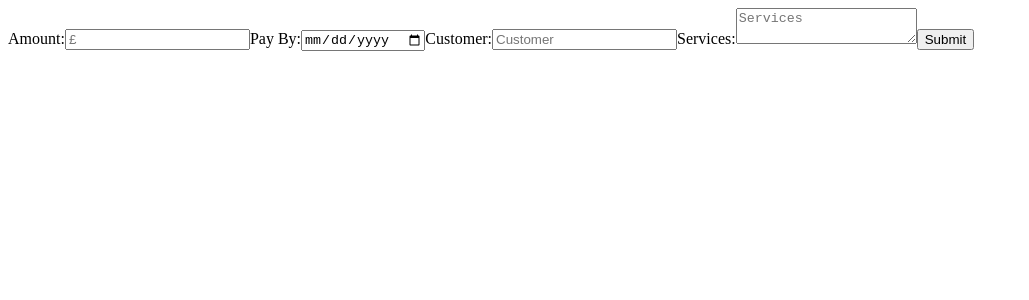
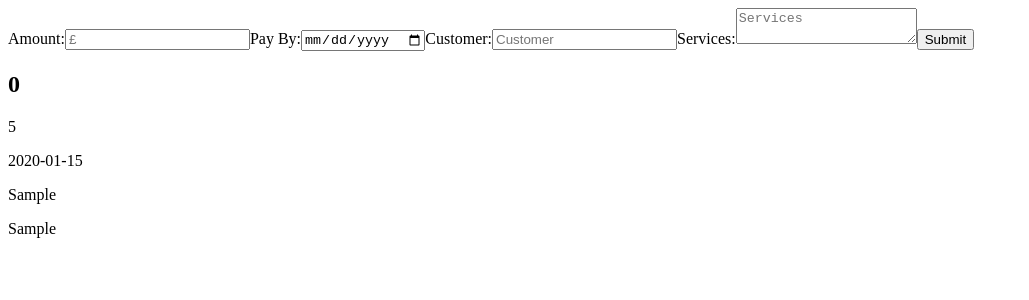
Before and after one commit to oilyquack/Nimbla-Invoice-Tracker, a React app: page / in a window 1280 px wide. Both pictures are taken after typing "5", "2020-01-15", "Sample", "Sample" into the empty fields and a click on the button "Submit". Shown: the top 300 px of the page, without its empty margins (0-1029 px from the left). Built offline with nearby package versions, Linux system fonts and the light colour scheme.

Commit message:
pass invoice details to Invoice.js and display all invoices

```diff
--- a/src/components/App.js
+++ b/src/components/App.js
@@ -1,5 +1,6 @@
 import React from "react";
 import SubmitForm from "./SubmitForm";
+import Invoices from "./Invoices";
 
 class App extends React.Component {
   constructor() {
@@ -13,12 +14,9 @@ class App extends React.Component {
   }
 
   receiver(invoice) {
-    this.setState(
-      {
-        invoices: [...this.state.invoices, invoice]
-      },
-      () => console.log(this.state.invoices)
-    );
+    this.setState({
+      invoices: [...this.state.invoices, invoice]
+    });
   }
 
   render() {
@@ -28,6 +26,7 @@ class App extends React.Component {
           invoiceID={this.state.invoices.length}
           receiver={this.receiver}
         />
+        <Invoices invoices={this.state.invoices} />
       </div>
     );
   }
--- /dev/null
+++ b/src/components/Invoice.js
@@ -0,0 +1,15 @@
+import React from "react";
+
+function Invoice({ invoiceId, amount, payBy, customer, services }) {
+  return (
+    <div>
+      <h2>{invoiceId}</h2>
+      <p>{amount}</p>
+      <p>{payBy}</p>
+      <p>{customer}</p>
+      <p>{services}</p>
+    </div>
+  );
+}
+
+export default Invoice;
--- /dev/null
+++ b/src/components/Invoices.js
@@ -0,0 +1,28 @@
+import React from "react";
+import Invoice from "./Invoice";
+
+class Invoices extends React.Component {
+  constructor() {
+    super();
+  }
+
+  render() {
+    return (
+      <div>
+        {this.props.invoices.map(invoice => {
+          return (
+            <Invoice
+              invoiceId={invoice.id}
+              amount={invoice.amount}
+              payBy={invoice.payBy}
+              customer={invoice.customer}
+              services={invoice.services}
+            />
+          );
+        })}
+      </div>
+    );
+  }
+}
+
+export default Invoices;
```
